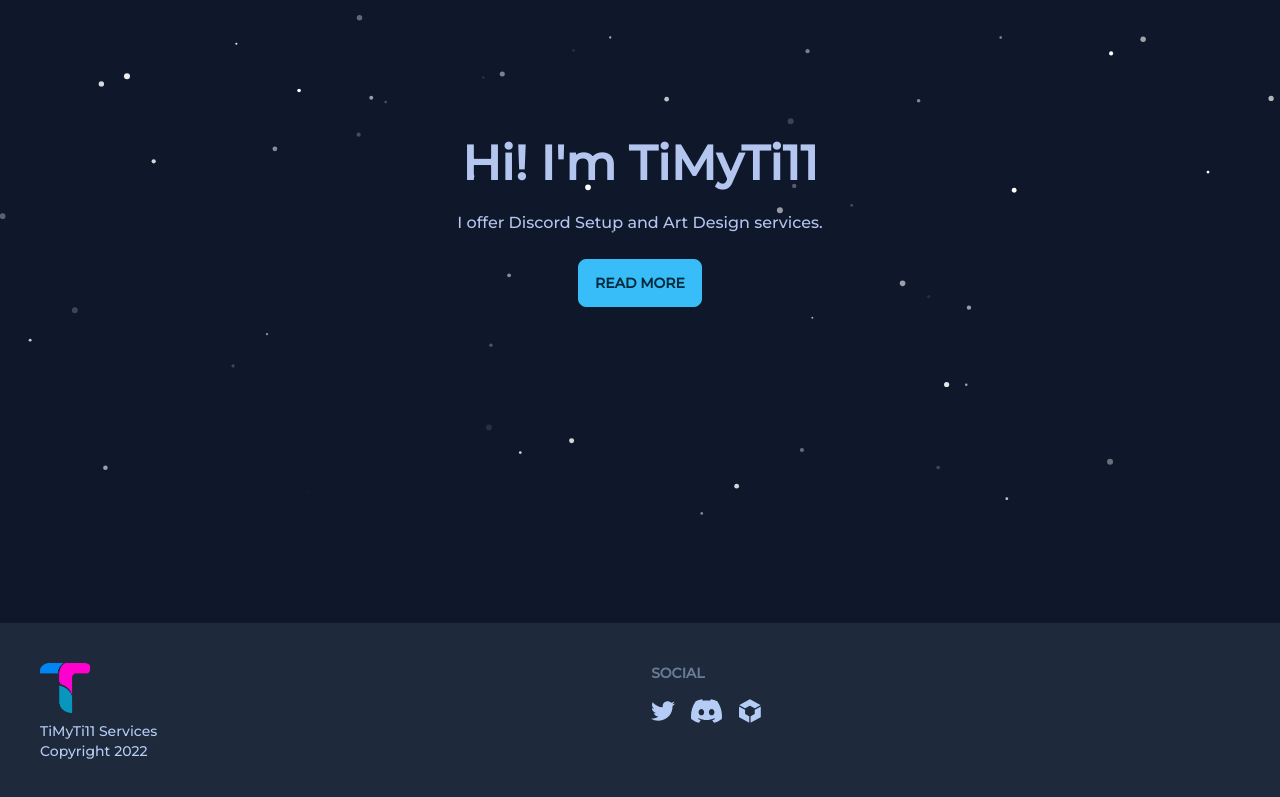
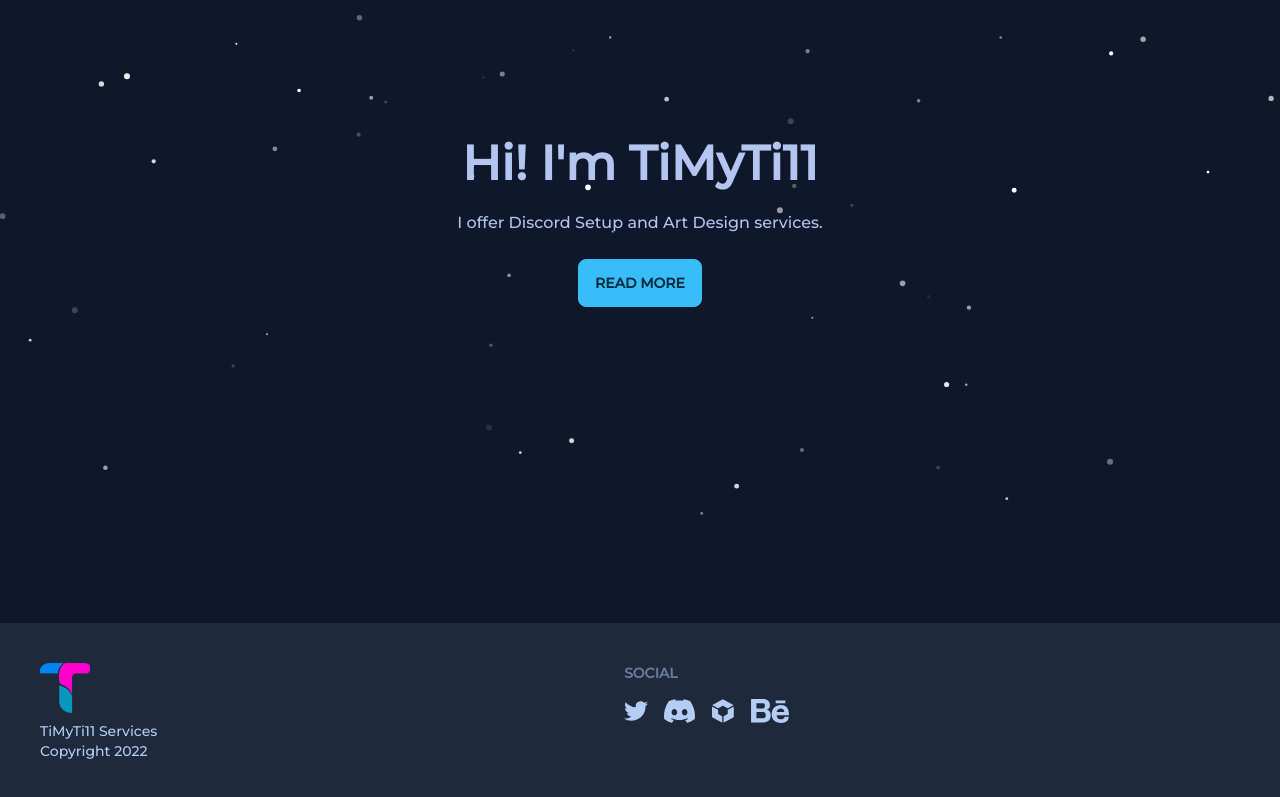
Before and after one commit to TiMyTi11/timyti11-website, a Next.js app: page / in a window 1280 px wide. Shown: the part 277-1074 px from the top of the page. Built offline with nearby package versions, Linux system fonts and the light colour scheme.

Commit message:
Behance and new embed color

```diff
--- a/components/Footer.tsx
+++ b/components/Footer.tsx
@@ -33,6 +33,13 @@ export default function Footer() {
                                     d="M43.652.89 1.787 23.955a1 1 0 0 0 .013 1.758L24.175 37.61a1 1 0 0 0 .968-.015L43.637 26.97a1 1 0 0 1 .996 0l18.485 10.626a1 1 0 0 0 .968.016L86.472 25.71a1 1 0 0 0 .013-1.76L44.617.89a1 1 0 0 0-.965 0zM24.134 43.705 1.638 31.745a1 1 0 0 0-1.47.883L.168 72.676a1 1 0 0 0 .518.876l39.308 21.65a1 1 0 0 0 1.482-.876V70.477a1 1 0 0 0-.502-.867l-15.806-9.084a1 1 0 0 1-.501-.867V44.587a1 1 0 0 0-.531-.883zM64.136 43.705l22.496-11.96a1 1 0 0 1 1.47.883l.001 40.048a1 1 0 0 1-.518.876l-39.308 21.65a1 1 0 0 1-1.482-.876V70.477a1 1 0 0 1 .502-.867l15.806-9.084a1 1 0 0 0 .501-.867V44.587a1 1 0 0 1 .531-.883z"/>
                             </svg>
                         </a>
+                        <a href="https://www.behance.net/TiMyTi11">
+                            <svg xmlns="http://www.w3.org/2000/svg" width="38" height="24"
+                                 viewBox="0.5 94.187 511 323.626" className="fill-current">
+                                <path
+                                    d="M206.729 238.87s48.358-3.59 48.358-60.297c0-56.711-39.563-84.387-89.678-84.387H.5v316.909h164.909s100.671 3.18 100.671-93.537c0 .001 4.389-78.688-59.351-78.688zm-53.19-88.357h11.87s22.416 0 22.416 32.973c0 32.969-13.183 37.749-28.136 37.749H73.161v-70.722h80.378zm7.21 204.257H73.161v-84.69h92.248s33.41-.438 33.41 43.522c0 37.068-24.954 40.888-38.07 41.168zm239.593-179.953c-121.873 0-121.765 121.766-121.765 121.766s-8.362 121.141 121.765 121.141c0 0 108.438 6.195 108.438-84.271h-55.768s1.86 34.068-50.81 34.068c0 0-55.777 3.738-55.777-55.135H510.64c0-.001 17.968-137.569-110.298-137.569zm-54.53 95.263s6.81-48.846 55.769-48.846c48.949 0 48.336 48.846 48.336 48.846H345.812zm117.096-118.199H332.159v-39.025h130.749v39.025z"/>
+                            </svg>
+                        </a>
                     </div>
                 </div>
             </footer>
--- a/components/GlobalHead.tsx
+++ b/components/GlobalHead.tsx
@@ -31,7 +31,7 @@ export default function GlobalHead() {
             <meta name="og:description" content={seoDescription}/>
             <meta name="og:image" content={logo}/>
 
-            <meta name="theme-color" content="#0E6AC7"/>
+            <meta name="theme-color" content={"#FE00CD"}/>
             <meta name="twitter:card" content="summary"/>
             <meta name="twitter:url" content={url}/>
             <meta name="twitter:title" content={seoTitle}/>
```
